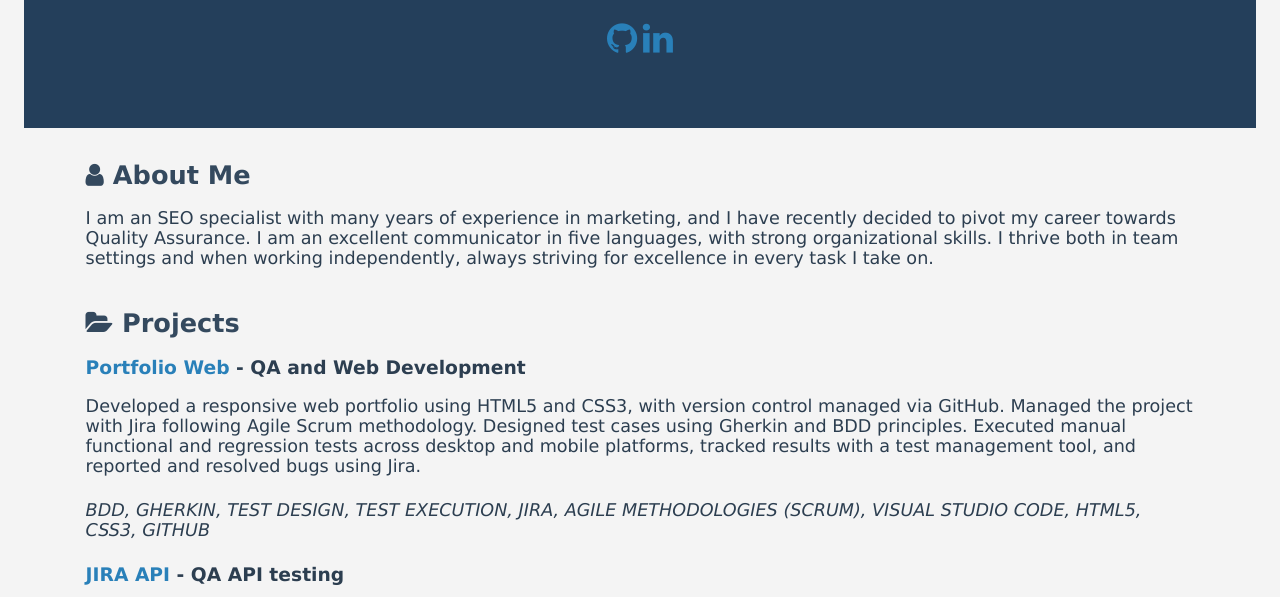
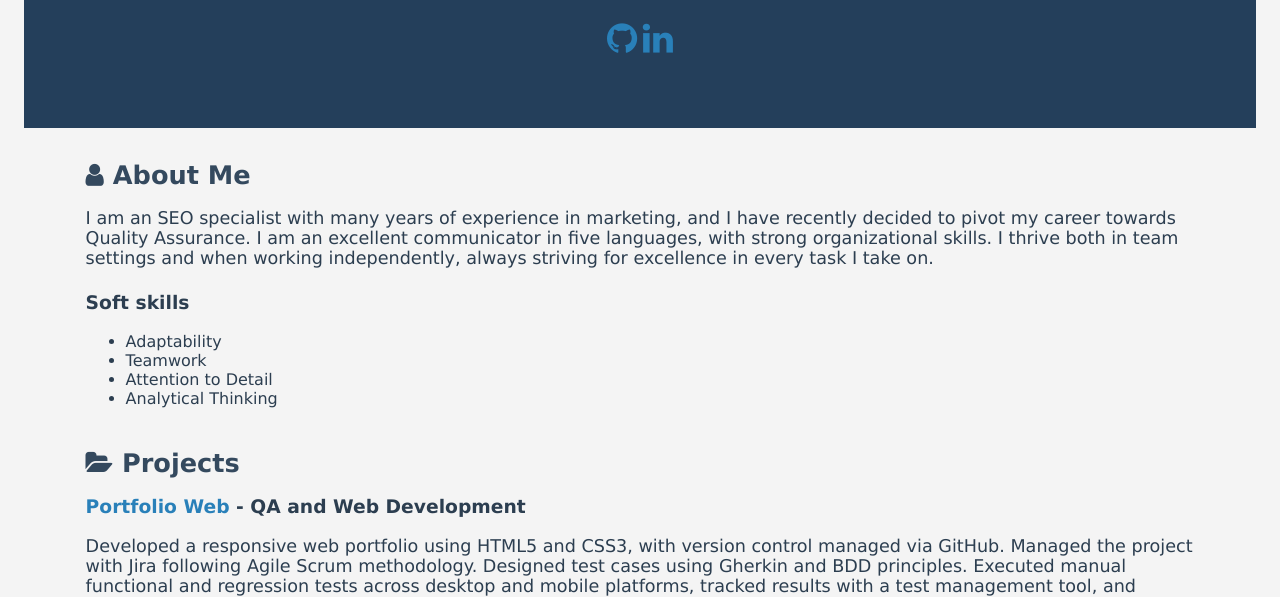
Before and after one commit to EdytaPukoczQAOrganization/portfolioqa, a plain HTML site: page index.html in a window 1280 px wide. Shown: the part 188-785 px from the top of the page. Drawn offline with Linux system fonts and the light colour scheme.

Commit message:
PQA-2 - Adding a list to the section About me
Adding a list of soft skills to the section About me

```diff
--- a/index.html
+++ b/index.html
@@ -27,6 +27,14 @@
     <section>
       <h2><i class="fa fa-user"></i> About Me</h2>
       <p>I am an SEO specialist with many years of experience in marketing, and I have recently decided to pivot my career towards Quality Assurance. I am an excellent communicator in five languages, with strong organizational skills. I thrive both in team settings and when working independently, always striving for excellence in every task I take on.</p>
+      <h3>Soft skills</h3>
+      <ul>
+        <li>Adaptability</li>
+        <li>Teamwork</li>
+        <li>Attention to Detail</li>
+        <li>Analytical Thinking</li>
+      </ul>
+
     </section>
 
     <section>
```
